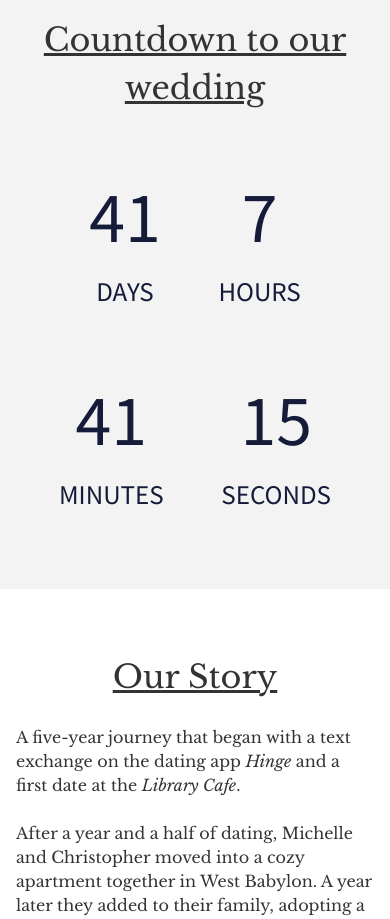
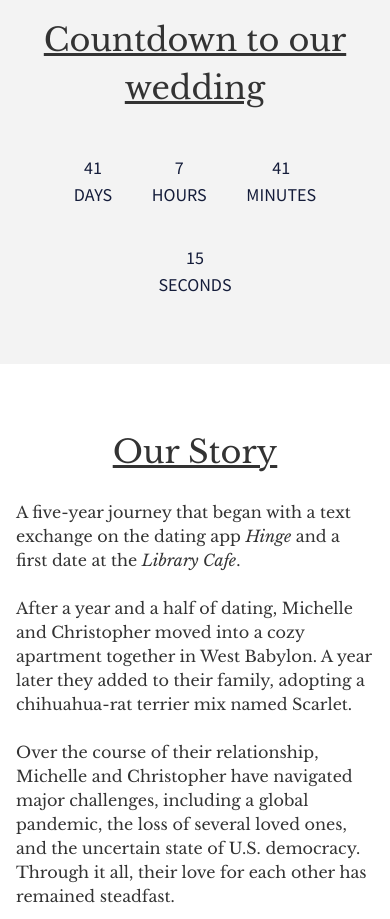
Before and after one commit to cfergojr/cfergojr.github.io, a plain HTML site: page wedding.html in a window 390 px wide. Shown: the part 1220-2139 px from the top of the page. Drawn offline with nearby package versions, Linux system fonts and the light colour scheme; a web font is replaced by a local one.

Commit message:
Countdown mobile friendly

```diff
--- a/css/wedding.css
+++ b/css/wedding.css
@@ -422,6 +422,18 @@ textarea {
     }
 }
 
+@media screen and (max-width: 768px) {
+
+  #countdown-section li {
+    font-size: calc(1.125rem * var(--smaller));
+  }
+
+  #countdown-section li span {
+    font-size: calc(3.375rem * var(--smaller));
+  }
+}
+
+
 @media screen and (max-width: 400px) {
     .navbar li {
         padding: 0 .5rem;
```
